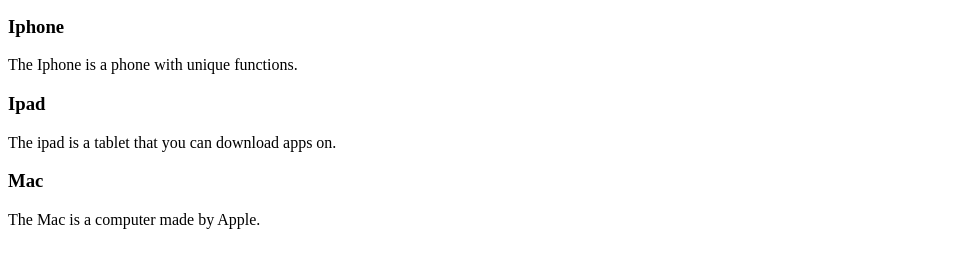
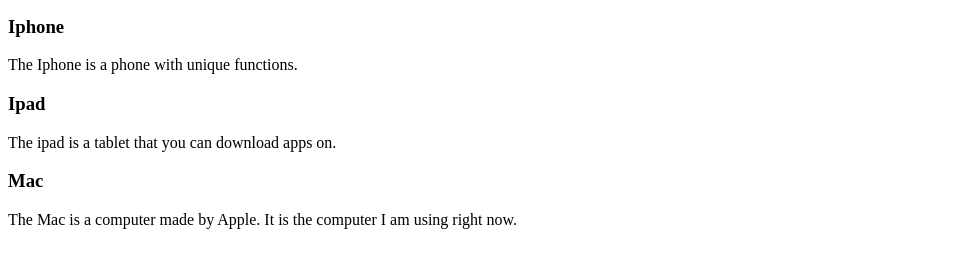
Before and after one commit to GMbrianlaw/GMbrianlaw.github.io, a plain HTML site: page index.html in a window 1280 px wide. Shown: the part 271-538 px from the top of the page, without its empty margins (0-972 px from the left). Drawn offline with Linux system fonts and the light colour scheme.

Commit message:
Update index.html

```diff
--- a/index.html
+++ b/index.html
@@ -13,7 +13,7 @@
     <h3>Ipad</h3>
     <p>The ipad is a tablet that you can download apps on.</p>
     <h3>Mac</h3>
-    <p>The Mac is a computer made by Apple.</p>
+    <p>The Mac is a computer made by Apple. It is the computer I am using right now.</p>
     <a href = "http://google.com"></a>
 
     </body>
```
